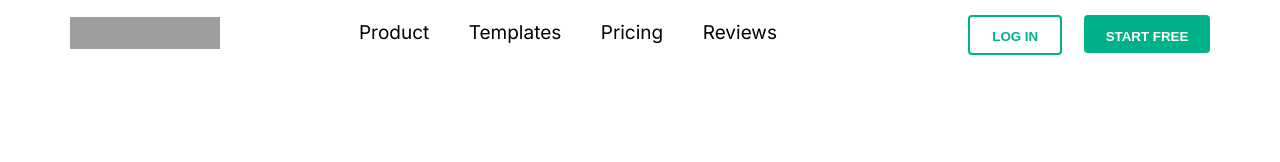
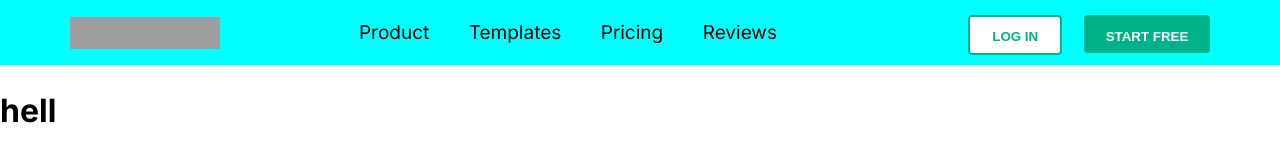
Before and after one commit to BuhleMtshali/bonsai-landing-page, a plain HTML site: page index.html in a window 1280 px wide. Drawn offline with Linux system fonts and the light colour scheme; grey boxes are pictures that could not be loaded.

Commit message:
updated the stylesheet

```diff
--- a/index.html
+++ b/index.html
@@ -31,6 +31,8 @@
         <button class="green">START FREE</button>
       </div>
     </nav>
-    <main></main>
+    <main>
+      <h1>hell</h1>
+    </main>
   </body>
 </html>
--- a/style.css
+++ b/style.css
@@ -11,12 +11,14 @@ nav {
   justify-content: space-around;
   align-content: center;
   align-items: center;
-  margin-top: 10px;
+  padding-top: 10px;
+  padding-bottom: 10px;
   cursor: pointer;
+  background-color: aqua;
+  z-index: 1000;
+  flex-wrap: wrap;
 }
-main {
-  margin-top: 20px;
-}
+
 .logo img {
   width: 150px;
   height: 32px;
@@ -50,3 +52,6 @@ button {
   border: none;
   padding-top: 14px;
 }
+main {
+  padding-top: 70px;
+}
```
